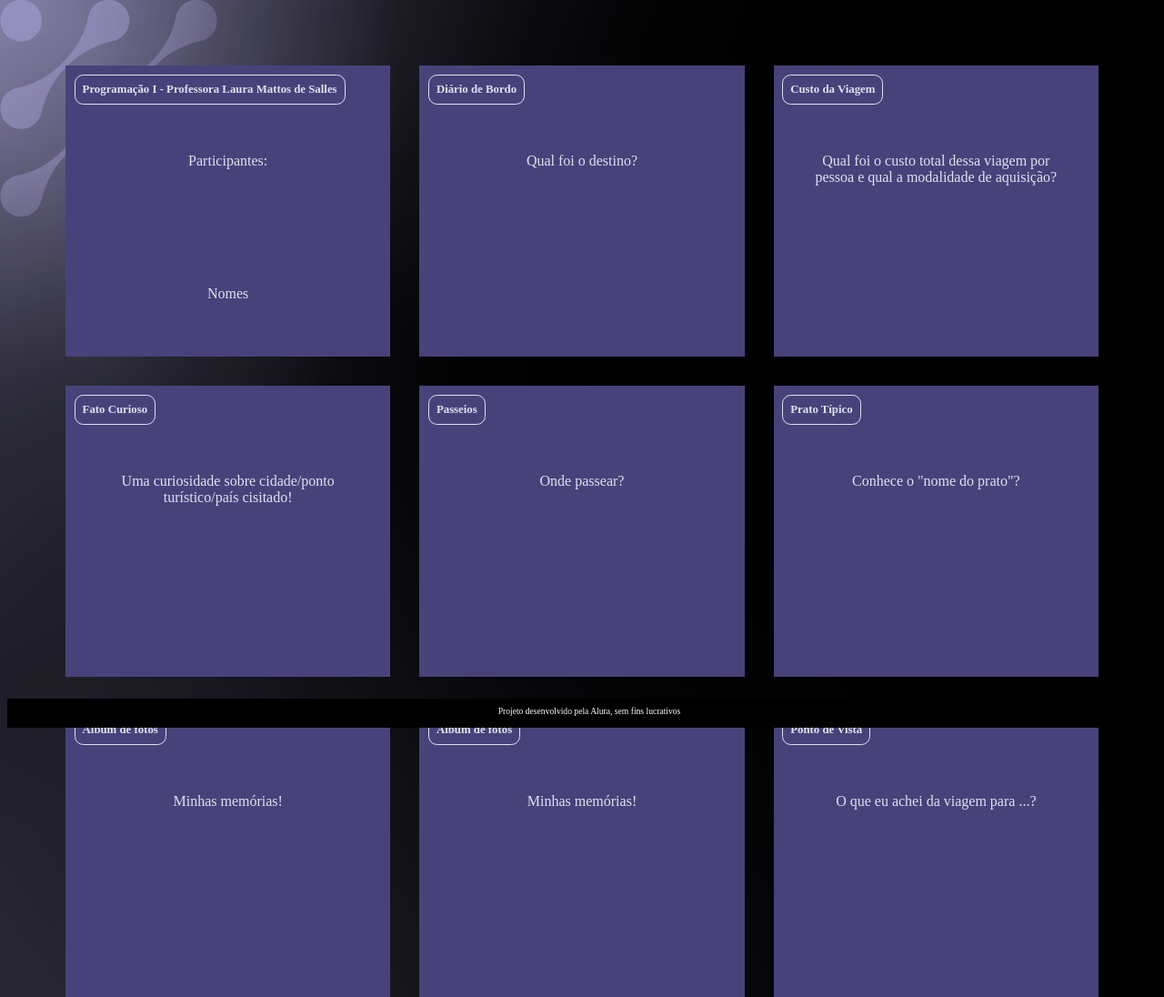
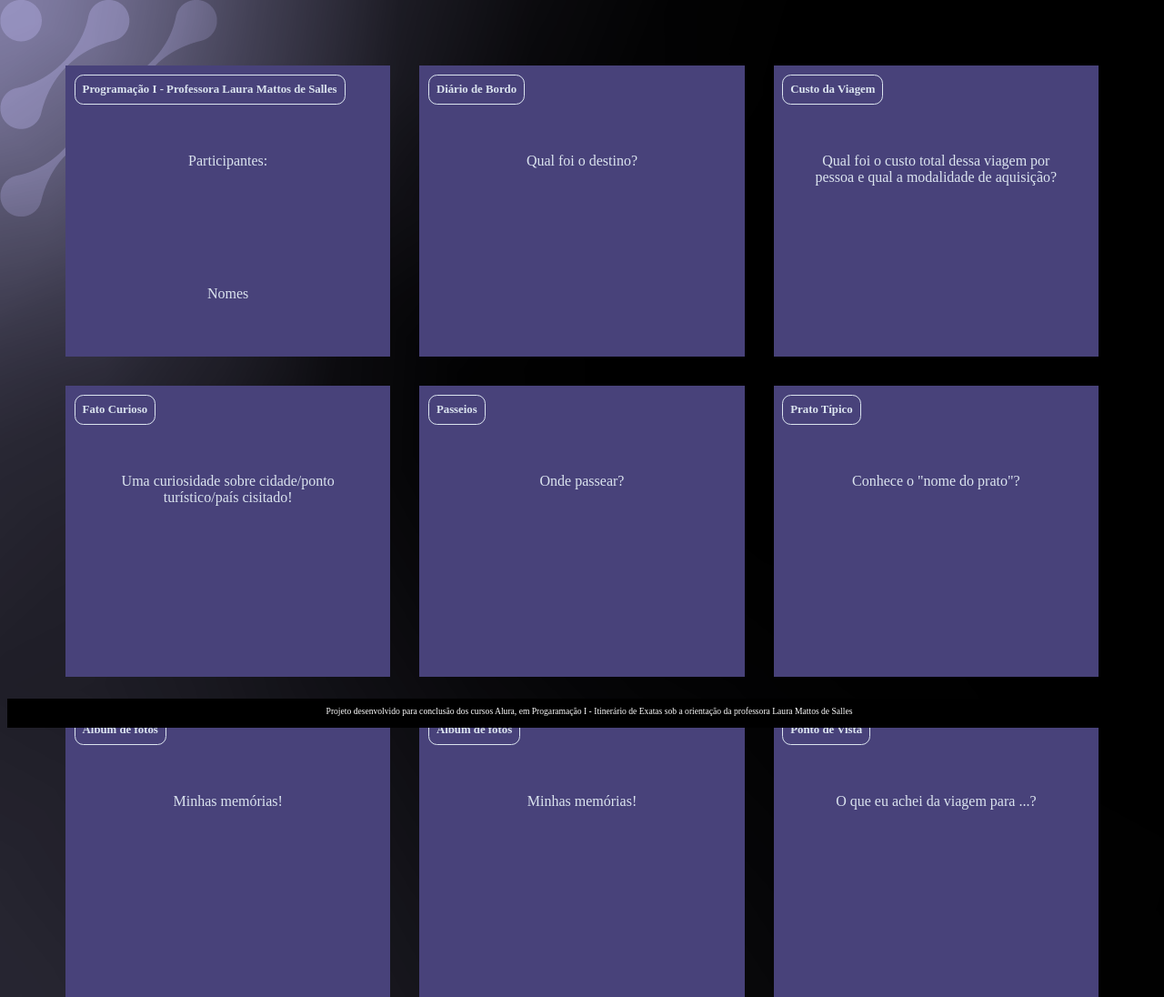
Before and after one commit to rkboaron/Di-rio-de-bordo-do-rafael, a plain HTML site: page index.html in a window 1280 px wide. Shown: the top 1096 px of the page at 91% size. Drawn offline with Linux system fonts and the light colour scheme; a web font is replaced by a local one.

Commit message:
Alteração do Footer

```diff
--- a/index.html
+++ b/index.html
@@ -25,7 +25,7 @@
         </section>
     </main>
     <footer>
-        <p>Projeto desenvolvido pela Alura, sem fins lucrativos</p>
+        <p>Projeto desenvolvido para conclusão dos cursos Alura, em Progaramação I - Itinerário de Exatas sob a orientação da professora Laura Mattos de Salles</p>
     </footer>
     <script src="app.js"></script>
     <script src="perguntas.js"></script>
```
